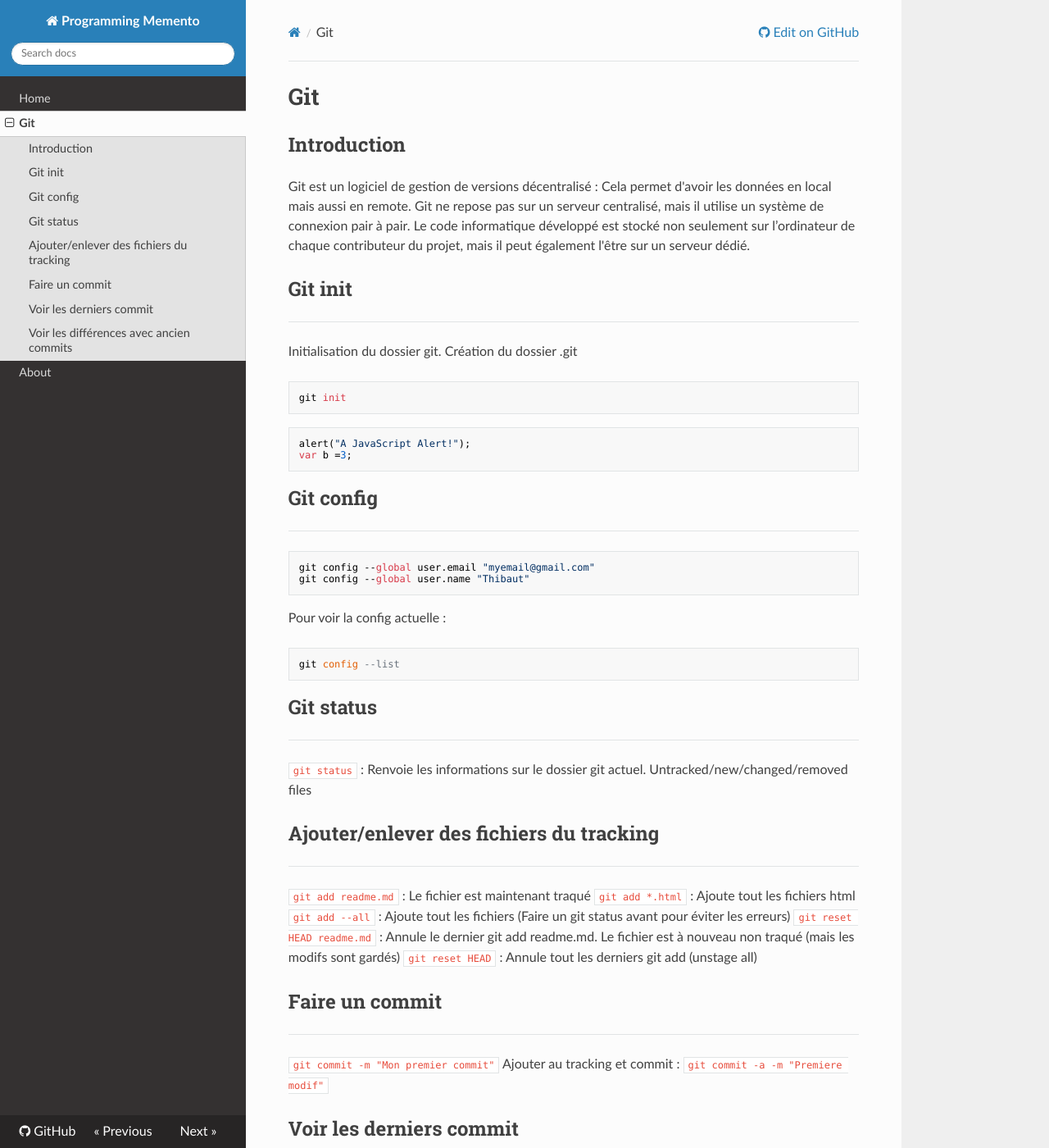
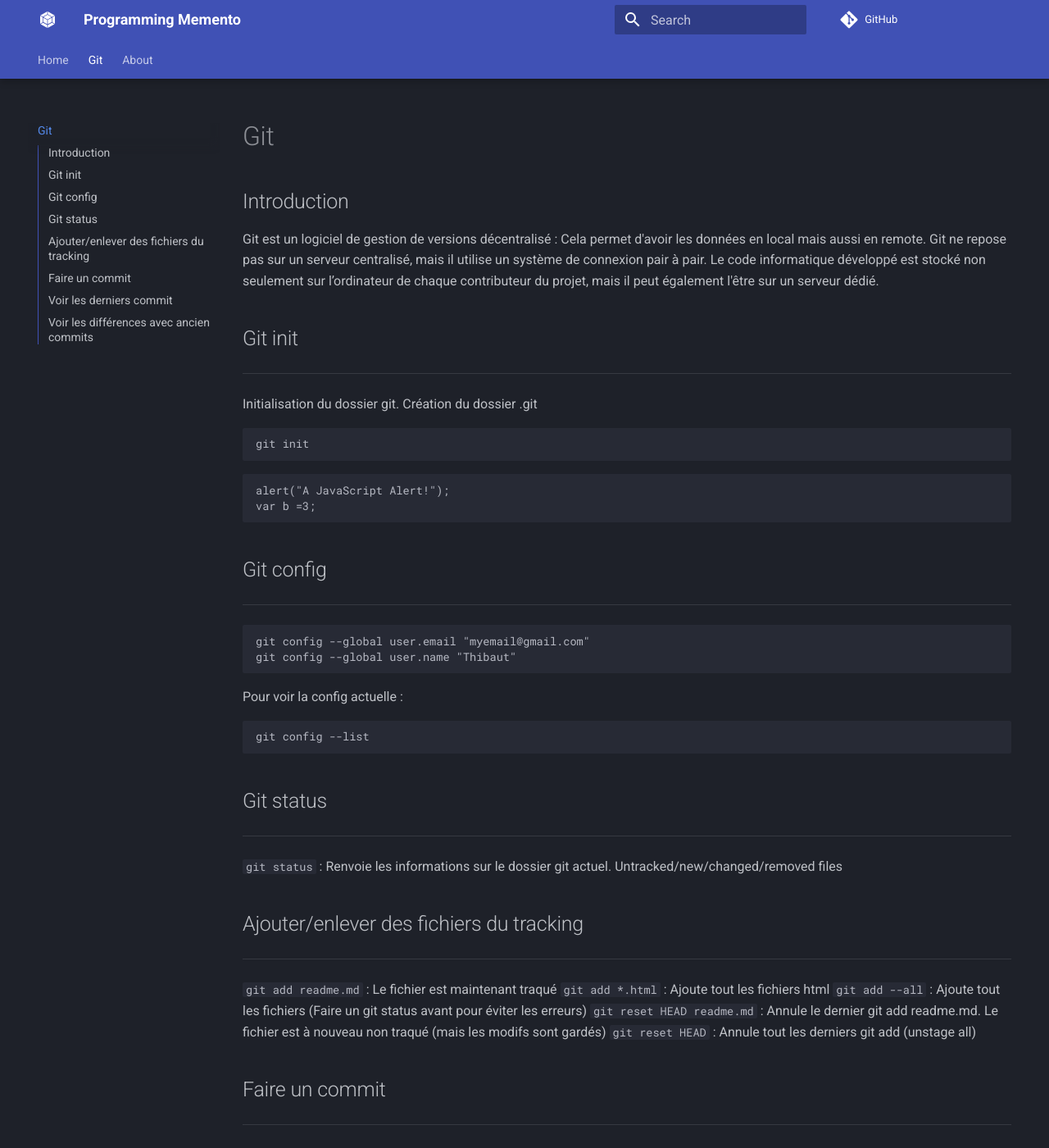
Before and after one commit to UnknownPlatypus/programming-memento, an MkDocs documentation site: the page built from docs/git/index.md, in a window 1280 px wide and 1400 px high. Shown: the whole window at 82% size. Built offline with MkDocs 1.6.1 and Material for MkDocs 9.7.7, drawn with Linux system fonts in a browser that asks for light colours; nearby versions of some CDN libraries; comment, search, counter and statistics services are not loaded; some of the changed text lies outside the part shown.

Commit message:
New theme material

```diff
--- a/mkdocs.yml
+++ b/mkdocs.yml
@@ -8,8 +8,22 @@ nav:
     - Git: git/index.md
     - About: about.md
 
-theme: readthedocs
-markdown_extensions:
- - codehilite
- - pymdownx.highlight:
-       linenums: true
+theme:
+  name: material
+  palette:
+    scheme: slate # dark mode, use 'default' for light mode
+    primary: indigo # Couleur principale
+    accent: indigo # Couleur interactions (hover,...)
+  font:
+    text: Roboto
+    code: Roboto Mono
+  language: en
+  icon:
+    logo: material/webpack
+  features:
+    - navigation.tabs # Header navigation bar
+    - navigation.tabs.sticky #Freeze on scroll (BUGGED)
+    - navigation.instant # XHR for links
+    # - navigation.expand
+    - toc.integrate #Table of content integrated on left
+# https://squidfunk.github.io/mkdocs-material/setup/setting-up-site-search/
```
